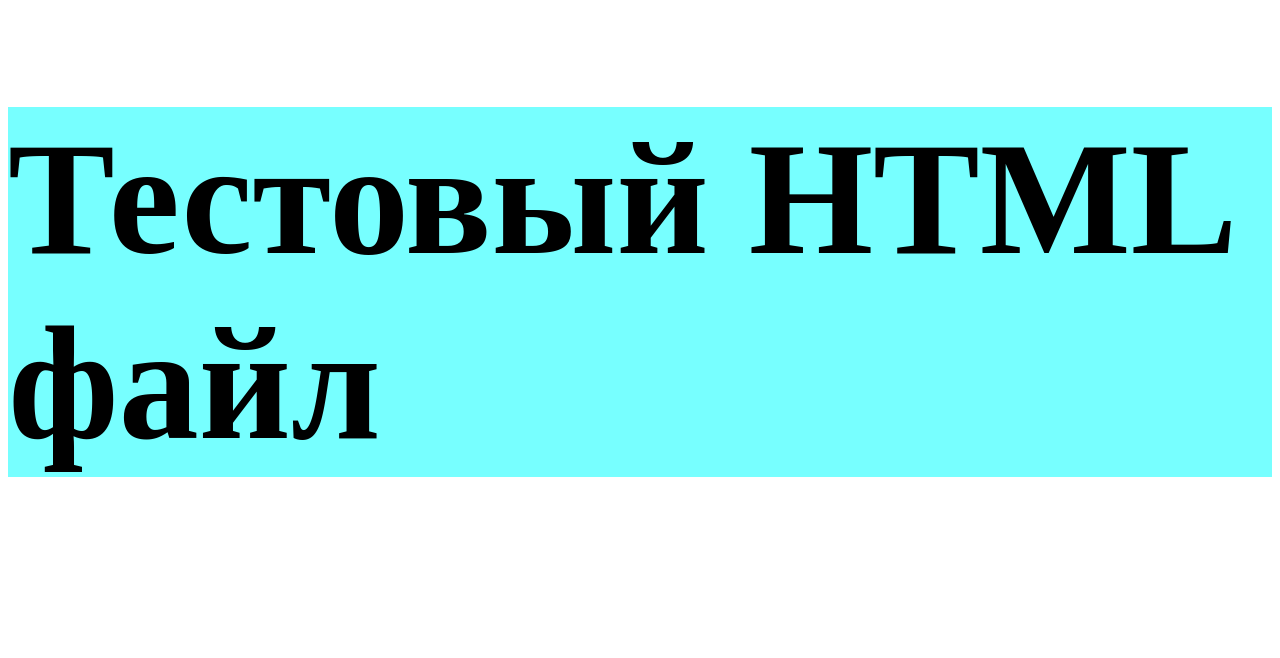
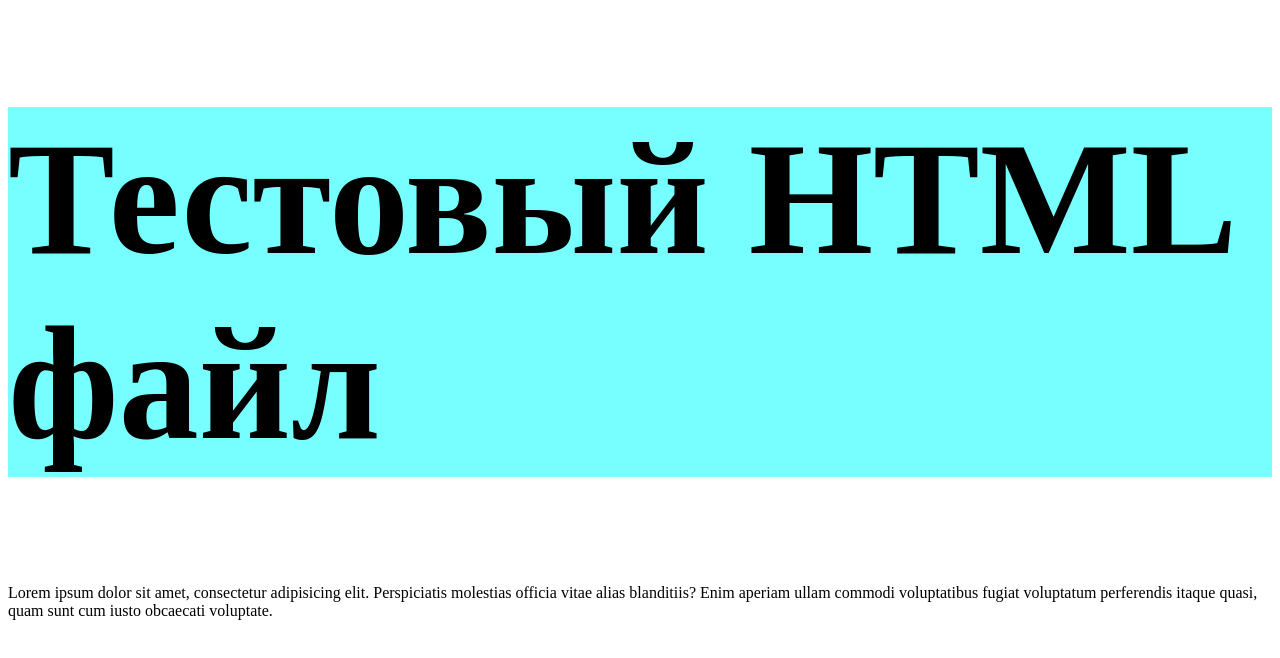
Before and after one commit to garold664/test-repository, a plain HTML site: page index.html in a window 1280 px wide. Drawn offline with Linux system fonts and the light colour scheme.

Commit message:
add the paragraph with lorem

```diff
--- a/index.html
+++ b/index.html
@@ -12,5 +12,6 @@
 </head>
 <body>
     <h1>Тестовый HTML файл</h1>
+    <p>Lorem ipsum dolor sit amet, consectetur adipisicing elit. Perspiciatis molestias officia vitae alias blanditiis? Enim aperiam ullam commodi voluptatibus fugiat voluptatum perferendis itaque quasi, quam sunt cum iusto obcaecati voluptate.</p>
 </body>
 </html>
```
